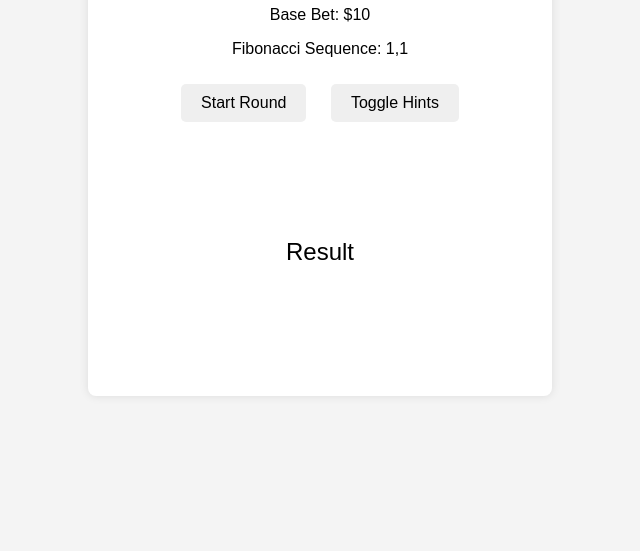
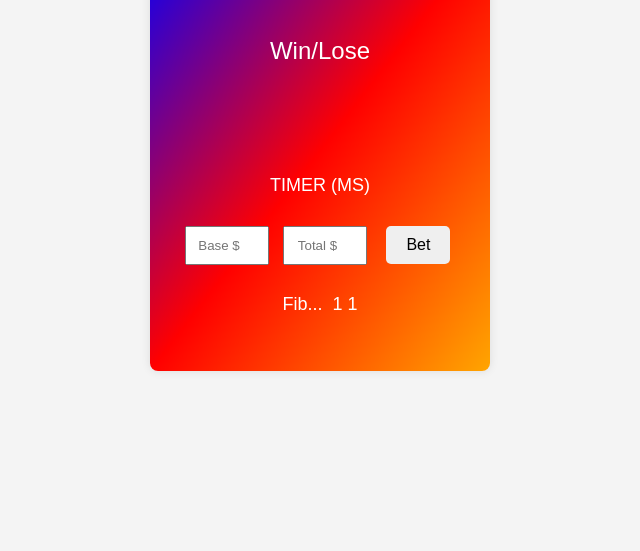
Before and after one commit to axiodisi/Fibonacci-Betting-Simulator, a plain HTML site: page index.html in a window 1280 px wide. Shown: the part 249-800 px from the top of the page, without its empty margins (320-960 px from the left). Drawn offline with Linux system fonts and the light colour scheme.

Commit message:
Update index.html

```diff
--- a/index.html
+++ b/index.html
@@ -21,13 +21,16 @@
             padding: 20px;
             border-radius: 8px;
             box-shadow: 0 0 10px rgba(0,0,0,0.1);
+            position: relative;
+            width: 300px;
+            height: 400px;
+            background: linear-gradient(to bottom right, blue, red, orange);
         }
 
         .card {
             display: inline-block;
-            width: 200px;
-            height: 200px;
-            margin: 20px;
+            width: 100%;
+            height: 50%;
             perspective: 1000px;
         }
 
@@ -52,6 +55,7 @@
             justify-content: center;
             align-items: center;
             font-size: 24px;
+            color: white;
         }
 
         .card-back {
@@ -71,37 +75,65 @@
             background: #ccc;
             cursor: not-allowed;
         }
+
+        .inputs {
+            margin: 20px 0;
+        }
+
+        .inputs input {
+            padding: 10px;
+            margin: 5px;
+            width: 60px;
+            text-align: center;
+        }
+
+        .fib-sequence {
+            display: flex;
+            justify-content: center;
+            align-items: center;
+            margin-top: 20px;
+        }
+
+        .fib-sequence div {
+            margin: 0 5px;
+            font-size: 18px;
+            color: white;
+        }
+
+        #timer {
+            margin-top: 20px;
+            font-size: 18px;
+            color: white;
+        }
     </style>
 </head>
 <body>
-    <div id="app"></div>
+    <div id="app">
+        <div class="card" id="result-card">
+            <div class="card-inner">
+                <div class="card-front">Win/Lose</div>
+                <div class="card-back" id="card-back">Win/Lose</div>
+            </div>
+        </div>
+        <div id="timer">TIMER (MS)</div>
+        <div class="inputs">
+            <input type="number" id="base-bet" placeholder="Base $" />
+            <input type="number" id="total-bet" placeholder="Total $" />
+            <button onclick="submitBet()">Bet</button>
+        </div>
+        <div class="fib-sequence" id="fib-sequence">
+            <div>Fib...</div>
+            <div id="fib-seq">1 1 2</div>
+        </div>
+    </div>
     <script>
-        const baseBet = 10;
         let fibSeq = [1, 1];
         let currentBetIndex = 0;
         let winLossHistory = [];
         let startTime;
 
-        const app = document.getElementById('app');
-
         function initializeGame() {
-            app.innerHTML = `
-                <div>
-                    <h1>Fibonacci Betting Simulator</h1>
-                    <p>Base Bet: $${baseBet}</p>
-                    <p>Fibonacci Sequence: ${fibSeq}</p>
-                    <button onclick="startRound()">Start Round</button>
-                    <button onclick="toggleHints()">Toggle Hints</button>
-                    <div id="timer"></div>
-                    <div id="bet-amount"></div>
-                </div>
-                <div class="card" id="result-card">
-                    <div class="card-inner">
-                        <div class="card-front">Result</div>
-                        <div class="card-back" id="card-back">Win/Lose</div>
-                    </div>
-                </div>
-            `;
+            document.getElementById('fib-seq').innerText = fibSeq.join(' ');
         }
 
         function startRound() {
@@ -111,31 +143,33 @@
         }
 
         function nextBet() {
-            if (currentBetIndex >= 4) {
-                alert('Round Complete!');
+            startTime = Date.now();
+        }
+
+        function submitBet() {
+            const baseBet = parseInt(document.getElementById('base-bet').value);
+            const totalBet = parseInt(document.getElementById('total-bet').value);
+            if (isNaN(baseBet) || isNaN(totalBet)) {
+                alert('Please enter valid numbers for both base bet and total bet.');
                 return;
             }
 
-            startTime = Date.now();
-            document.getElementById('bet-amount').innerHTML = `
-                <p>Current Bet: $${fibSeq[currentBetIndex] * baseBet}</p>
-                <button onclick="submitBet(true)">Win</button>
-                <button onclick="submitBet(false)">Lose</button>
-            `;
-        }
+            const expectedBet = fibSeq[currentBetIndex] * baseBet;
+            const elapsed = (Date.now() - startTime);
 
-        function submitBet(isWin) {
-            const elapsed = (Date.now() - startTime) / 1000;
-            alert(`Bet submitted in ${elapsed} seconds`);
-
-            winLossHistory.push(isWin);
-            if (isWin) {
+            if (totalBet === expectedBet) {
+                alert(`Correct! Bet submitted in ${elapsed} milliseconds.`);
+                updateCard(true);
                 currentBetIndex++;
+                if (currentBetIndex >= fibSeq.length) {
+                    fibSeq.push(fibSeq[fibSeq.length - 1] + fibSeq[fibSeq.length - 2]);
+                    document.getElementById('fib-seq').innerText = fibSeq.join(' ');
+                }
             } else {
-                currentBetIndex = Math.max(0, currentBetIndex - 1);
+                alert(`Incorrect. The correct bet was ${expectedBet}. Try again.`);
+                updateCard(false);
             }
 
-            updateCard(isWin);
             nextBet();
         }
 
@@ -149,10 +183,6 @@
             }, 1000);
         }
 
-        function toggleHints() {
-            // Implement hint toggling logic
-        }
-
         initializeGame();
     </script>
 </body>
```
